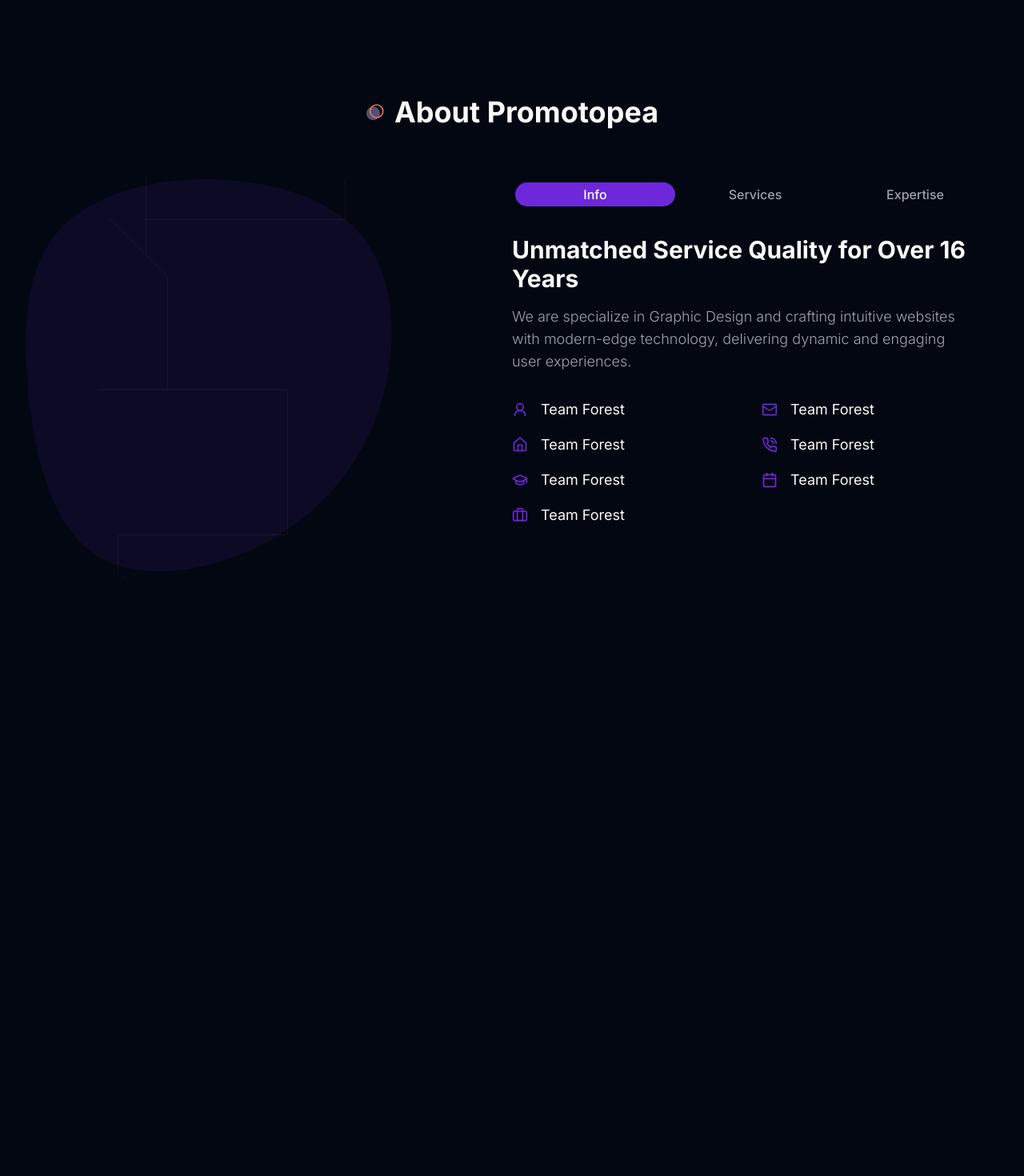
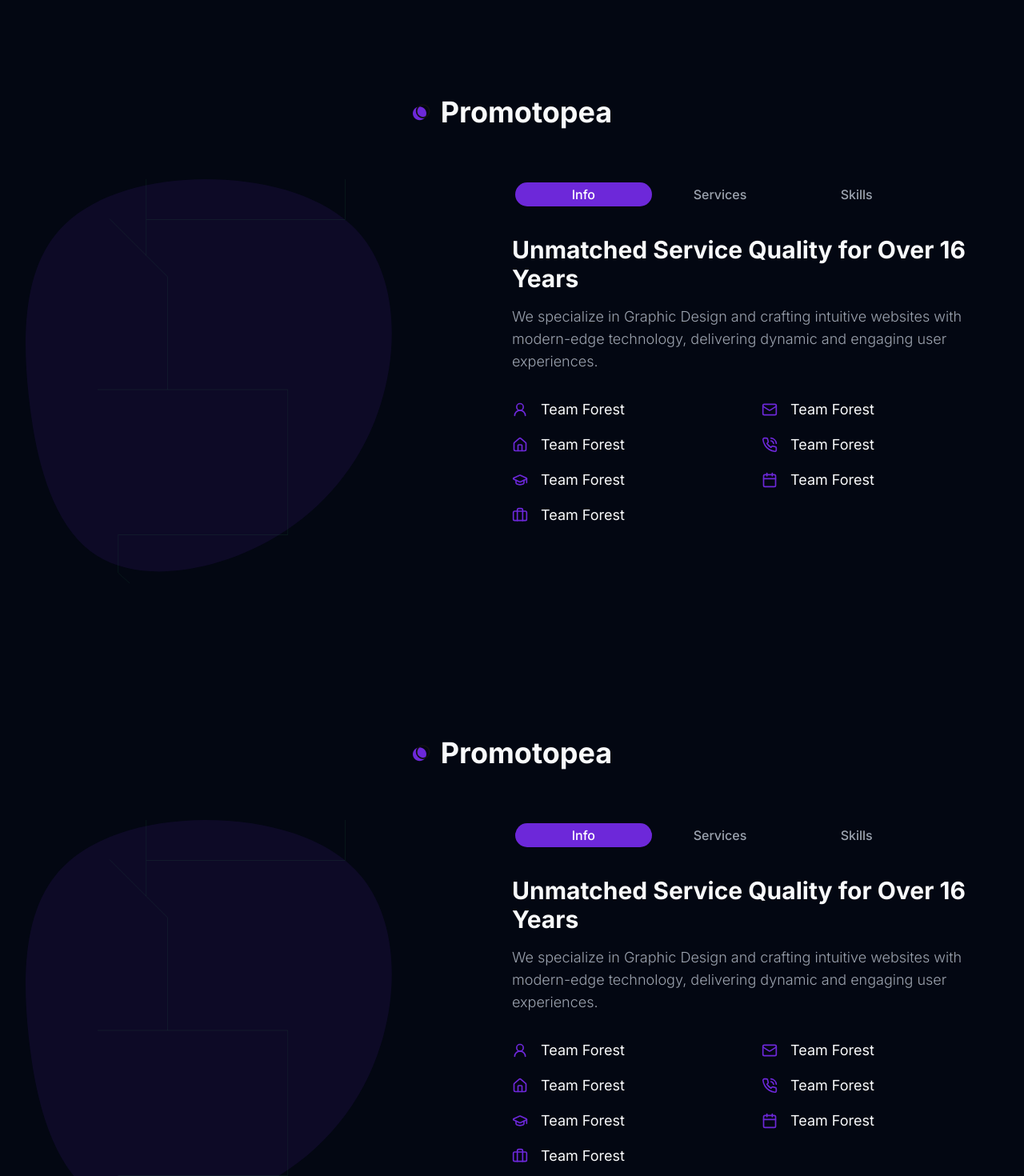
Before and after one commit to kabirshuvo/Nextgen-Agency-App, a Next.js app: page / in a window 1280 px wide. Shown: the part 720-2190 px from the top of the page at 80% size. Built offline with nearby package versions, Linux system fonts and the light colour scheme.

Commit message:
About Section Updated

```diff
--- a/src/app/page.tsx
+++ b/src/app/page.tsx
@@ -7,7 +7,10 @@ export default function Home() {
       <div className="relative z-10">
         <HeroSection />
       </div>
-      <div className="relative h-screen z-10">
+      <div className="relative z-10">
+        <AboutSection />
+      </div>
+      <div className="relative z-10">
         <AboutSection />
       </div>
     </main>
--- a/src/components/sections/About.tsx
+++ b/src/components/sections/About.tsx
@@ -1,6 +1,5 @@
 "use client";
 import DevImage from "../DevImage";
-import Image from "next/image";
 import { Tabs, TabsContent, TabsList, TabsTrigger } from "@/components/ui/tabs";
 import {
   User2,
@@ -12,7 +11,8 @@ import {
   Briefcase,
   Watch,
 } from "lucide-react";
-import { Key, useState } from "react";
+import Image from "next/image";
+import { Key } from "react";
 
 // Define the types
 type AboutDataItem = {
@@ -82,7 +82,7 @@ const servicesData = [
         experience: "16 Years",
       },
       {
-        service: " Web Development",
+        service: "Web Development",
         description: "Building responsive and dynamic web applications.",
         experience: "3 Years",
       },
@@ -116,23 +116,23 @@ const experiencesData = [
       },
     ],
   },
-  {
-    title: "tools",
-    data: [
-      {
-        imagePath: "/about/photoshop.svg",
-      },
-      {
-        imagePath: "/about/Illustrator.svg",
-      },
-      {
-        imagePath: "/about/vscode.svg",
-      },
-      {
-        imagePath: "/about/figma.svg",
-      },
-    ],
-  },
+  // {
+  //   title: "tools",
+  //   data: [
+  //     {
+  //       imagePath: "/about/photoshop.svg",
+  //     },
+  //     {
+  //       imagePath: "/about/Illustrator.svg",
+  //     },
+  //     {
+  //       imagePath: "/about/vscode.svg",
+  //     },
+  //     {
+  //       imagePath: "/about/figma.svg",
+  //     },
+  //   ],
+  // },
   {
     title: "technology",
     data: [
@@ -155,20 +155,6 @@ const experiencesData = [
   },
 ];
 
-// Type guard to check if the item is AboutDataItem
-const isAboutDataItem = (
-  item: AboutDataItem | ServiceDataItem
-): item is AboutDataItem => {
-  return (item as AboutDataItem).companyName !== undefined;
-};
-
-// Type guard to check if the item is ServiceDataItem
-const isServiceDataItem = (
-  item: AboutDataItem | ServiceDataItem
-): item is ServiceDataItem => {
-  return (item as ServiceDataItem).service !== undefined;
-};
-
 const AboutSection = () => {
   const getData = (arr: any[], title: any) => {
     return arr.find((item) => item.title === title);
@@ -176,57 +162,54 @@ const AboutSection = () => {
 
   return (
     <section className="container pb-12 xl:py-24">
-      <div className="container mx-auto ">
+      <div className="container mx-auto">
         <h2 className="section-title mb-8 xl:mb-16 text-center mx-auto">
-          About Promotopea
+          Promotopea
         </h2>
       </div>
 
       <div className="flex flex-col xl:flex-row">
         <div className="hidden xl:flex flex-1 relative">
           <DevImage
-            containerStyles=" bg-hero_shape2_light dark:bg-hero_shape2_dark w-[505px] h-[505px] bg-no-repeat relative"
+            containerStyles="bg-hero_shape2_light dark:bg-hero_shape2_dark w-[505px] h-[505px] bg-no-repeat relative"
             imgSrc="/backdropLines.svg"
           />
         </div>
 
         <div className="flex-1">
           <Tabs defaultValue="about">
-            <TabsList className="w-full grid xl:grid-cols-3 xl:max-w-[520] xl:border dark:border-none">
+            <TabsList className="w-full grid xl:grid-cols-3 xl:max-w-[520px] xl:border dark:border-none">
               <TabsTrigger className="w-[162px] xl:w-auto" value="about">
                 Info
               </TabsTrigger>
               <TabsTrigger className="w-[162px] xl:w-auto" value="services">
                 Services
               </TabsTrigger>
-              <TabsTrigger className="w-[162px] xl:w-auto" value="expertise">
-                Expertise
+              <TabsTrigger className="w-[162px] xl:w-auto" value="skills">
+                Skills
               </TabsTrigger>
             </TabsList>
             <div className="text-lg mt-12 xl:mt-8">
               <TabsContent value="about">
-                {" "}
                 <div className="text-center md:text-left">
                   <h3 className="h3 mb-4">
                     Unmatched Service Quality for Over 16 Years
                   </h3>
-                  <p className="subtitle max-w-xl max-auto xl:mx-0">
-                    We are specialize in Graphic Design and crafting intuitive
+                  <p className="subtitle max-w-xl mx-auto xl:mx-0">
+                    We specialize in Graphic Design and crafting intuitive
                     websites with modern-edge technology, delivering dynamic and
                     engaging user experiences.
                   </p>
                   <div className="grid xl:grid-cols-2 gap-4 mb-16">
-                    {infoData.map((info, index) => {
-                      return (
-                        <div
-                          className="flex items-center gap-4 mx-auto xl:mx-0"
-                          key={index}
-                        >
-                          <div className="text-primary">{info.icon} </div>
-                          <div>{info.text} </div>
-                        </div>
-                      );
-                    })}
+                    {infoData.map((info, index) => (
+                      <div
+                        className="flex items-center gap-4 mx-auto xl:mx-0"
+                        key={index}
+                      >
+                        <div className="text-primary">{info.icon}</div>
+                        <div>{info.text}</div>
+                      </div>
+                    ))}
                   </div>
                 </div>
               </TabsContent>
@@ -235,7 +218,7 @@ const AboutSection = () => {
                   <h3 className="h3 mb-8 text-center xl:text-left">
                     Our Experienced Services
                   </h3>
-                  <p className="subtitle max-w-xl max-auto xl:mx-0">
+                  <p className="subtitle max-w-xl mx-auto xl:mx-0">
                     Lorem ipsum, dolor sit amet consectetur adipisicing elit.
                     Magni culpa molestias, facilis eaque sint a eos? Voluptates
                     nobis quam sed architecto tenetur, ratione ullam alias iste
@@ -267,13 +250,12 @@ const AboutSection = () => {
                               <div className="h3 leading-none my-2 relative">
                                 <div className="w-[16px] h-[16px] rounded-full bg-primary absolute -left-[20px] group-hover:translate-y-[84px] transition-all duration-500"></div>
                                 {service}
-                                {/* <hr /> */}
                               </div>
                               <div className="text-muted-foreground ">
                                 {description}
                               </div>
-                              <div className=" text-base font-medium text-destructive">
-                                More then {experience} of experience
+                              <div className="text-base font-medium text-destructive">
+                                More than {experience} of experience
                               </div>
                               <hr className="my-4" />
                             </div>
@@ -284,7 +266,61 @@ const AboutSection = () => {
                   </div>
                 </div>
               </TabsContent>
-              <TabsContent value="expertise">Expertise info</TabsContent>
+              <TabsContent value="skills">
+                <div>
+                  <h3 className="h3 mb-8 text-center xl:text-left">
+                    Our Skills and Technologies
+                  </h3>
+                  <p className="subtitle">
+                    Lorem ipsum, dolor sit amet consectetur adipisicing elit.
+                    Sunt, iure repellendus? Necessitatibus aliquid quis beatae,
+                    voluptas porro ad delectus eum a itaque, non corrupti cumque
+                    deserunt commodi esse ipsa! Error?
+                  </p>
+                  <div className="grid xl:grid-cols-2 gap-4">
+                    {experiencesData.map((experience, index) => (
+                      <div key={index} className="mb-8">
+                        <h4 className="h4 mb-4 text-muted">
+                          {experience.title}
+                        </h4>
+                        {/* className="grid xl:grid-cols-2 gap-4" */}
+                        <div className="flex flex-col gap-4">
+                          {experience.data.map((skills: any, index: Key) => (
+                            <div
+                              className="flex flex-col items-start mx-auto xl:mx-0"
+                              key={index}
+                            >
+                              {skills.name && (
+                                <>
+                                  <div className="text-primary flex flex-col">
+                                    {skills.name}
+                                  </div>
+                                  <div className="">
+                                    {skills.yearsOfExperience} of experience,
+                                    <br />
+                                    {skills.happyClients} happy clients
+                                    <hr className="mb-4" />
+                                  </div>
+                                </>
+                              )}
+                              {/* <div className="flex justify-center items-center">
+                                {skills.imagePath && (
+                                  <Image
+                                    src={skills.imagePath}
+                                    alt={experience.title}
+                                    width={50}
+                                    height={50}
+                                  />
+                                )}
+                              </div> */}
+                            </div>
+                          ))}
+                        </div>
+                      </div>
+                    ))}
+                  </div>
+                </div>
+              </TabsContent>
             </div>
           </Tabs>
         </div>
--- a/src/components/sections/AboutSection.tsx
+++ /dev/null
@@ -1,27 +0,0 @@
-import DevImage from "../DevImage";
-
-const AboutSection = () => {
-  return (
-    <div className="container relative py-20 h-screen flex gap-4 justify-between  items-center">
-      <div>
-        <div className="absolute top-0 right-0 w-full h-full flex justify-center items-center">
-          <div className="bg-hero_shape2_light dark:bg-hero_shape2_dark w-[600px] h-[600px] bg-no-repeat">
-            <DevImage
-              containerStyles="bg-hero_shape w-full h-full bg-no-repeat relative bg-bottom"
-              imgSrc="/backdropLines.svg"
-            />
-          </div>
-        </div>
-
-        <div className="flex justify-center">
-          <h3 className="text-white text-3xl lg:text-5xl mt-12">
-            What is going on
-          </h3>
-        </div>
-      </div>
-      <div>Right side div</div>
-    </div>
-  );
-};
-
-export default AboutSection;
--- /dev/null
+++ b/src/components/sections/Services.tsx
@@ -0,0 +1,7 @@
+import React from "react";
+
+const ServicesSection = () => {
+  return <div></div>;
+};
+
+export default ServicesSection;
--- a/tailwind.config.ts
+++ b/tailwind.config.ts
@@ -13,9 +13,15 @@ const config = {
     container: {
       center: true,
       padding: "2rem",
-      screens: {
-        "2xl": "1400px",
-      },
+    },
+    screens: {
+      xs: "360px",
+      sm: "640px",
+      md: "768px",
+      lg: "1024px",
+      xl: "1280px",
+      xxl: "1440px",
+      xxxl: "1960px",
     },
     extend: {
       colors: {
```
Also changed, not shown: public/assets/dots-dark.svg, public/assets/dots-light.svg.
